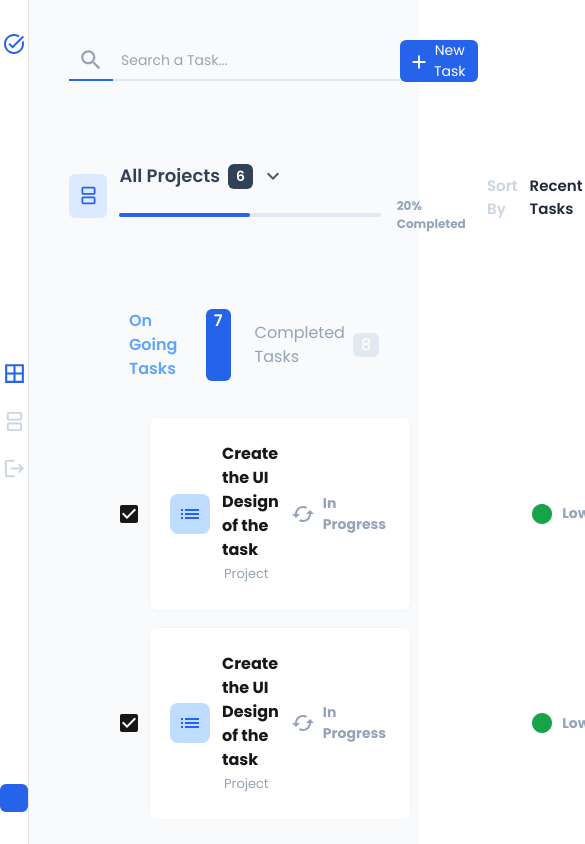
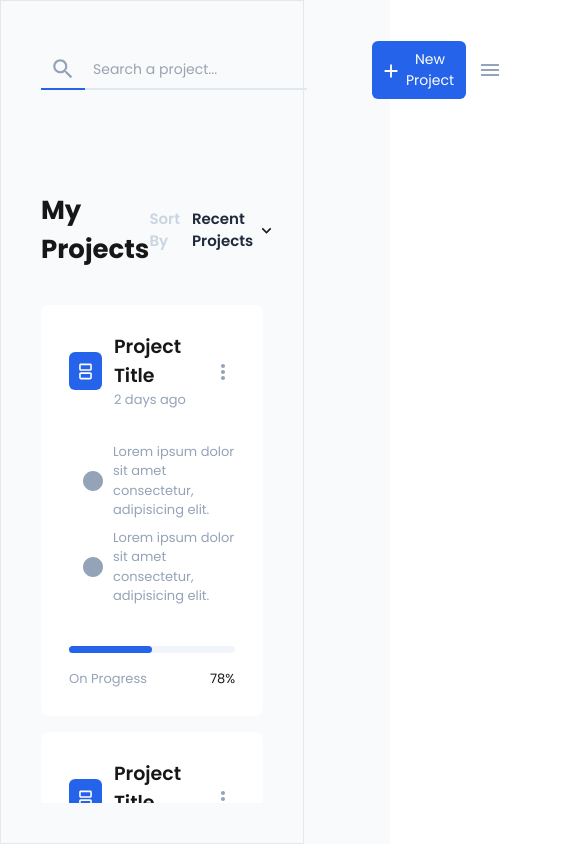
Before and after one commit to Briankurtish/Project-Manager-Platform-with-Next-JS-and-React, a Next.js app: page / in a window 390 px wide. Shown: the top 844 px of the page, 585 px wide, since content can reach past the window. Built offline with nearby package versions, Linux system fonts and the light colour scheme.

Commit message:
Made the Projects Header Responsive

```diff
--- a/app/Components/SideBar.tsx
+++ b/app/Components/SideBar.tsx
@@ -2,7 +2,7 @@ import { BorderAll, Logout, Splitscreen, TaskAlt } from "@mui/icons-material";
 
 const SideBar = () => {
   return (
-    <div className="w-[90px] h-screen py-8 bg-white flex flex-col items-center justify-between border-r">
+    <div className="w-[90px] h-screen py-10 bg-white flex flex-col items-center justify-between  max-sm:hidden">
       <Logo />
       <Menu />
       <Profile />
--- a/app/Pages/AllProjects/Components/ProjectsHeader.tsx
+++ b/app/Pages/AllProjects/Components/ProjectsHeader.tsx
@@ -1,4 +1,4 @@
-import { Add, Search } from "@mui/icons-material";
+import { Add, Menu, Search } from "@mui/icons-material";
 import React from "react";
 
 function ProjectsHeader() {
@@ -23,7 +23,7 @@ function ProjectsHeader() {
         </div>
 
         {/* Search Input */}
-        <div className="border-b-2 border-slate-200">
+        <div className="border-b-2 w-[67%] border-slate-200">
           <input
             placeholder="Search a project..."
             className="p-2 bg-transparent text-[14px] outline-none"
@@ -36,10 +36,13 @@ function ProjectsHeader() {
   //   Add Button
   function AddProjectButton() {
     return (
-      <button className="bg-blue-600 text-white px-2 pr-3 text-[14px] rounded-md flex gap-1 items-center">
-        <Add sx={{ fontSize: "22px" }} className="mt-[2px]" />
-        <span>New Project</span>
-      </button>
+      <div className="flex gap-3 items-center">
+        <button className="bg-blue-600 text-white px-2 pr-3 text-[14px] rounded-md flex gap-1 items-center p-2">
+          <Add sx={{ fontSize: "22px" }} className="mt-[2px]" />
+          <span>New Project</span>
+        </button>
+        <Menu className="text-slate-400 h-9 cursor-pointer hidden max-sm:block" />
+      </div>
     );
   }
 }
--- a/app/Pages/AllProjects/Components/StatsRightSideBar.tsx
+++ b/app/Pages/AllProjects/Components/StatsRightSideBar.tsx
@@ -3,7 +3,7 @@ import React from "react";
 
 const StatsRightSideBar = () => {
   return (
-    <div className="w-[22%] flex justify-end items-center">
+    <div className="w-[22%] flex justify-end items-center max-lg:hidden">
       {/* White background */}
       <div className="h-[92%] w-[94%] bg-white rounded-l-3xl p-3 flex flex-col">
         {/* Header */}
--- a/app/page.tsx
+++ b/app/page.tsx
@@ -1,4 +1,5 @@
 import SideBar from "./Components/SideBar";
+import AllProjects from "./Pages/AllProjects/AllProjects";
 import AllTasksContainer from "./Pages/AllTasks/AllTasks";
 
 export default function Home() {
@@ -6,7 +7,7 @@ export default function Home() {
     <div className="flex w-full h-screen poppins">
       <SideBar />
 
-      <AllTasksContainer />
+      <AllProjects />
     </div>
   );
 }
```
